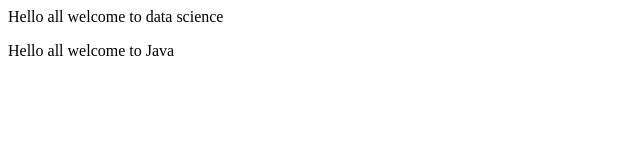
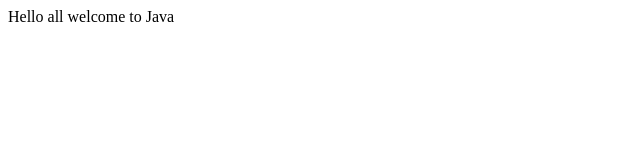
Before and after one commit to Akshay7757/ABC, a plain HTML site: page index.html in a window 1280 px wide. Shown: the whole page, without its empty margins (0-640 px from the left). Drawn offline with Linux system fonts and the light colour scheme.

Commit message:
new file added

```diff
--- a/index.html
+++ b/index.html
@@ -3,7 +3,6 @@
     <title> Hello World </title>
   </head>
   <body>
-    <p> Hello all welcome to data science </p>
     <p> Hello all welcome to Java </p>
   </body>
 </html>
```
Also changed, not shown: demo.html.txt (added).
